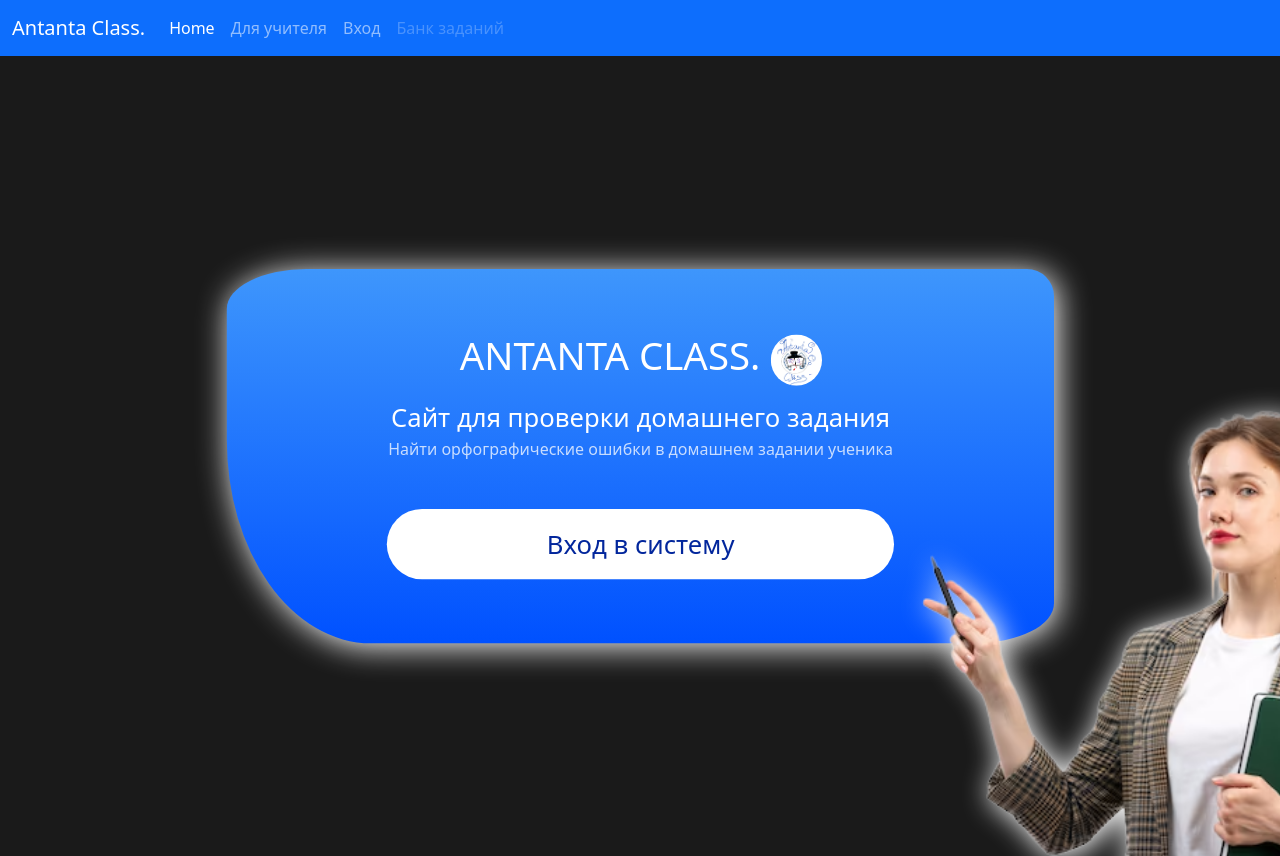
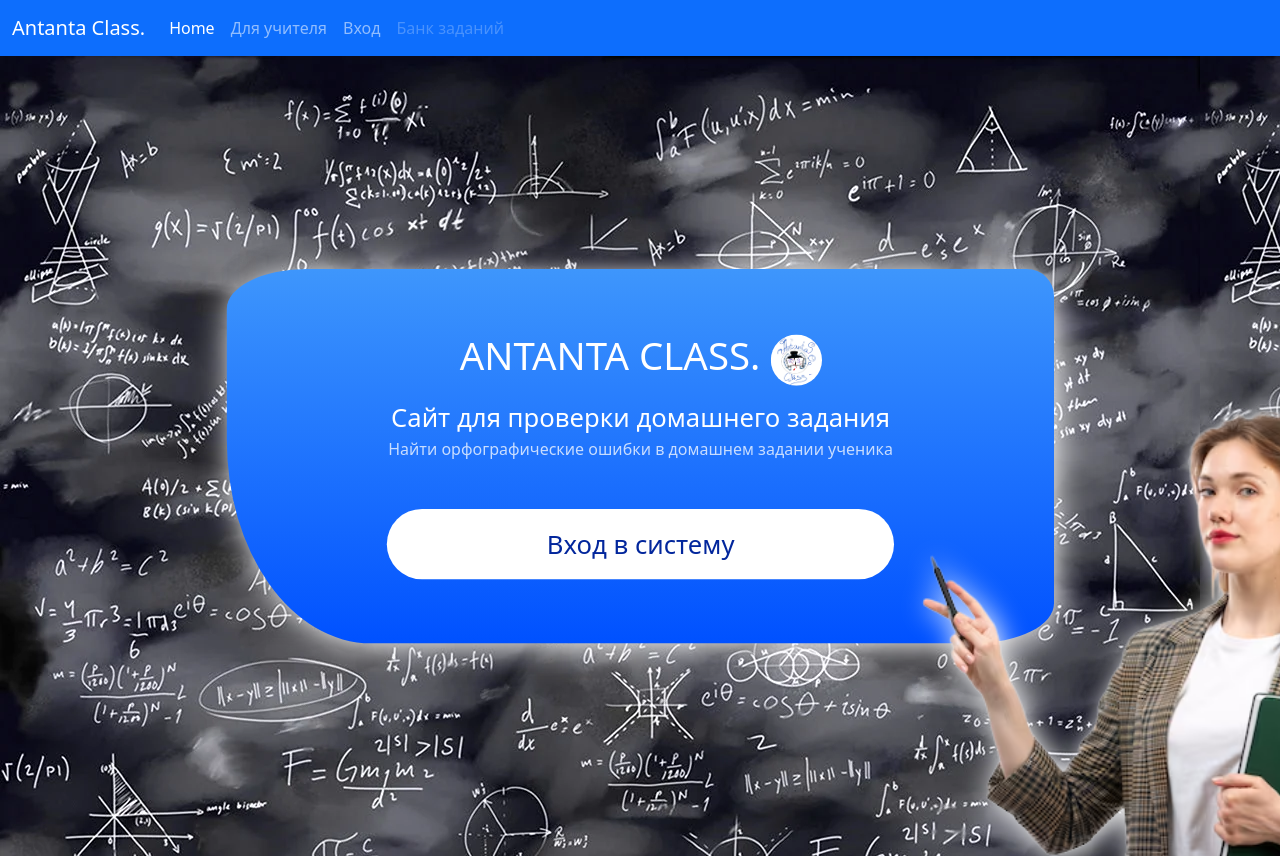
Before and after one commit to XenozPon/Antanta-Class, a plain HTML site: page index.html in a window 1280 px wide. Drawn offline with nearby package versions, Linux system fonts and the light colour scheme; the site is published under a folder, as on GitHub Pages, so addresses that start at the root find nothing; a web font is replaced by a local one.

Commit message:
Add files via upload

```diff
--- a/source/index.css
+++ b/source/index.css
@@ -4,7 +4,7 @@
     padding: 0;
 }
 #main1{
-    background:url(/source/images/grifelnaia-doska-tekstura-4.webp);
+    background:url(images/grifelnaia-doska-tekstura-4.webp);
 }
 #main2{
     height: 100vh;
@@ -77,7 +77,7 @@ nav{
     width: 250px;
     height:250px;
     left: 350px;
-    background-image:url(/source/images/images.png);
+    background-image:url(images/images.png);
     background-size: cover;
     background-repeat: no-repeat;
     transform: rotate(-30deg);
```
